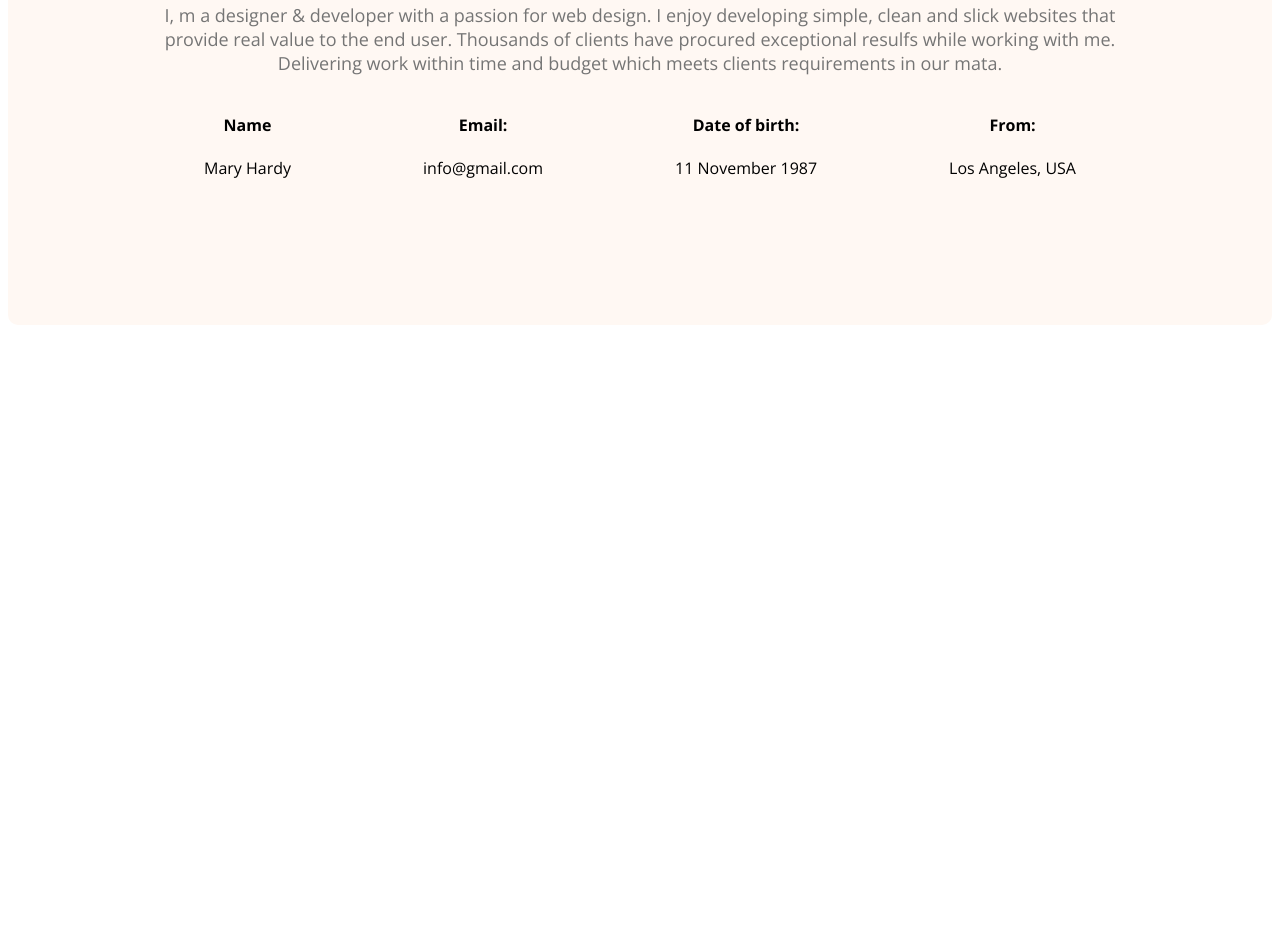
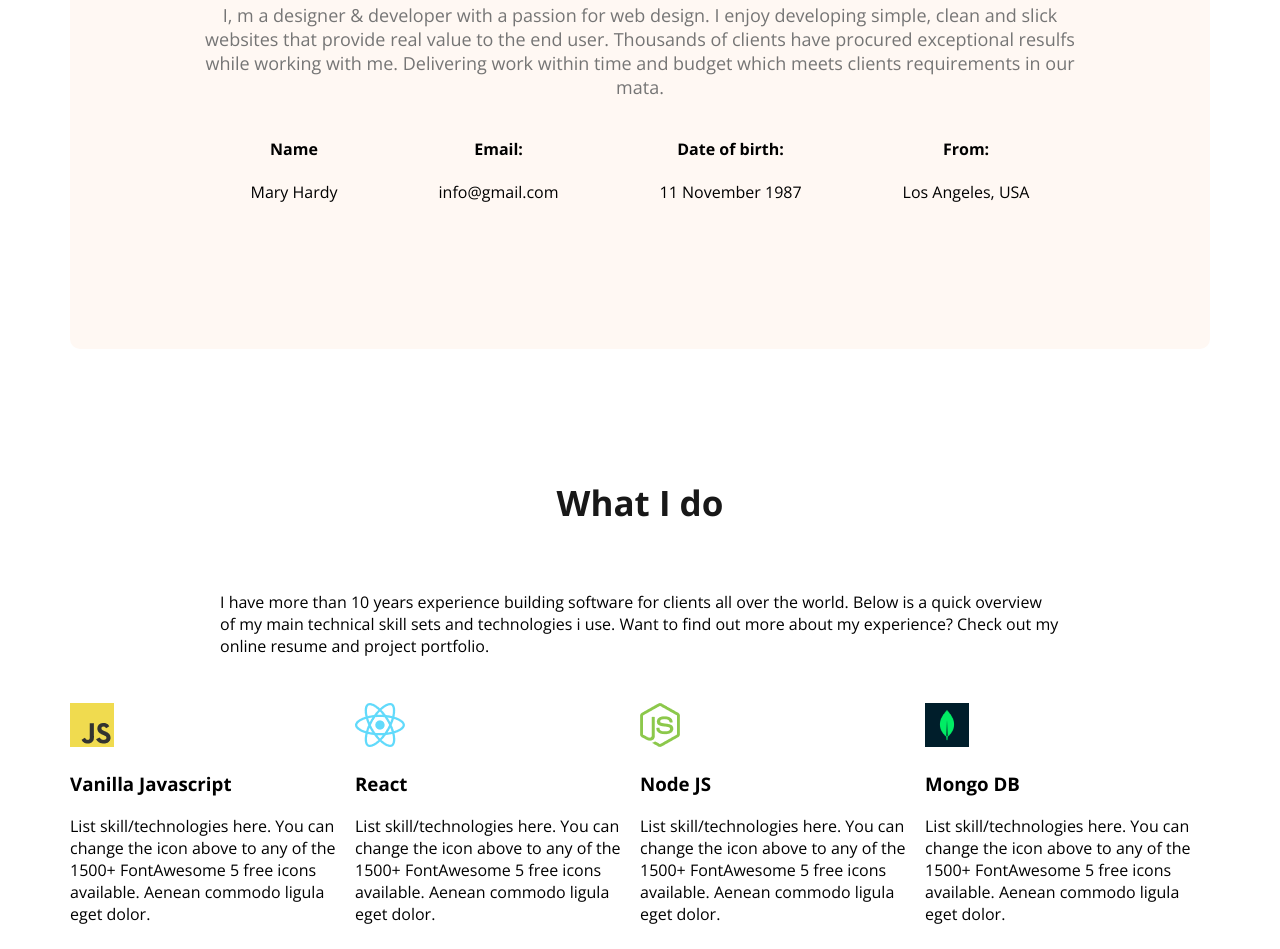
Before and after one commit to NahidRuhan/portfolio, a plain HTML site: page index.html in a window 1280 px wide. Shown: the part 1142-2091 px from the top of the page. Before the commit the page ends 1597 px from the top, so only its background shows below. Drawn offline with nearby package versions, Linux system fonts and the light colour scheme.

```diff
--- a/index.html
+++ b/index.html
@@ -15,9 +15,7 @@
 
   <body>
     <header class="header">
-
       <nav>
-
         <h3 class="nav-title">Ma<span class="text-primary">r</span>y</h3>
 
         <ul>
@@ -25,35 +23,35 @@
           <li><a href="">Blog</a></li>
           <li><button class="btn-primary">Hire me</button></li>
         </ul>
-
       </nav>
 
       <div class="banner">
-
         <div class="banner-content">
-
           <h3 class="banner-greeting">Hi, I am</h3>
           <h1 class="banner-title">Mary Hardy</h1>
-            <p class="banner-description">Shot what able cold new see hold.Friendly as an betrayed formerly he. Morning because as to society behaved moments.</p>
+          <p class="banner-description">
+            Shot what able cold new see hold.Friendly as an betrayed formerly
+            he. Morning because as to society behaved moments.
+          </p>
           <button class="btn-primary">Download CV</button>
           <button class="btn-primary">Contact</button>
-
         </div>
 
-        <img class="profile-pic" src="images/hardy.png" alt="hardy">
-
+        <img class="profile-pic" src="images/hardy.png" alt="hardy" />
       </div>
-
     </header>
 
-    <main></main>
-
+    <main>
       <section class="about">
-
         <h3 class="section-title">About Me</h3>
-        <p class="section-description">I, m a designer & developer with a passion for web design. I enjoy developing simple, clean and slick websites that provide real value to the end user. Thousands of clients have procured exceptional resulfs while working with me. Delivering work within time and budget which meets clients requirements in our mata.</p>
+        <p class="section-description">
+          I, m a designer & developer with a passion for web design. I enjoy
+          developing simple, clean and slick websites that provide real value to
+          the end user. Thousands of clients have procured exceptional resulfs
+          while working with me. Delivering work within time and budget which
+          meets clients requirements in our mata.
+        </p>
         <div class="about-info-container">
-
           <!-- .about-info*4>h4.info-title+p.info-description -->
 
           <div class="about-info">
@@ -72,12 +70,49 @@
             <h4 class="info-title">From:</h4>
             <p class="info-description">Los Angeles, USA</p>
           </div>
+        </div>
+      </section>
+
+      <!-- what I do section -->
+
+      <section>
+        <h3 class="section-title">What I do</h3>
+        <p id="what-i-do-description" class="section-sedcription">
+          I have more than 10 years experience building software for clients all
+          over the world. Below is a quick overview of my main technical skill
+          sets and technologies i use. Want to find out more about my
+          experience? Check out my online resume and project portfolio.
+        </p>
+      </section>
+
+      <div class="skils-container">
+
+        <!-- .skill*4>img+h3.skill-title+p.skill-description -->
+
+        <div class="skill">
+            <img src="images/icons/js.png" alt="js">
+            <h3 class="skill-title">Vanilla Javascript</h3>
+            <p class="skill-description">List skill/technologies here. You can change the icon above to any of the 1500+ FontAwesome 5 free icons available. Aenean commodo ligula eget dolor.</p>
+        </div>
+        <div class="skill">
+            <img src="images/icons/react.png" alt="react">
+            <h3 class="skill-title">React</h3>
+            <p class="skill-description">List skill/technologies here. You can change the icon above to any of the 1500+ FontAwesome 5 free icons available. Aenean commodo ligula eget dolor.</p>
+        </div>
+        <div class="skill">
+            <img src="images/icons/nodejs.png" alt="node">
+            <h3 class="skill-title">Node JS</h3>
+            <p class="skill-description">List skill/technologies here. You can change the icon above to any of the 1500+ FontAwesome 5 free icons available. Aenean commodo ligula eget dolor.</p>
+        </div>
+        <div class="skill">
+            <img src="images/icons/mongo.png" alt="mongo">
+            <h3 class="skill-title">Mongo DB</h3>
+            <p class="skill-description">List skill/technologies here. You can change the icon above to any of the 1500+ FontAwesome 5 free icons available. Aenean commodo ligula eget dolor.</p>
+        </div>
 
       </div>
-
-    </section>
+    </main>
 
     <footer></footer>
-
   </body>
 </html>
--- a/style/style.css
+++ b/style/style.css
@@ -111,9 +111,9 @@
 
 /* main section styles */
 
-main{
-    max-width: 1140px;
-    margin: 0 auto;
+main {
+  max-width: 1140px;
+  margin: 0 auto;
 }
 
 /* about section styles */
@@ -125,10 +125,19 @@
   margin: 130px 0px;
 }
 
-.about-info-container{
-    display: flex;
-    justify-content: space-around;
+.about-info-container {
+  display: flex;
+  justify-content: space-around;
 }
-.about-info{
-    text-align: center;
+
+.about-info {
+  text-align: center;
 }
+
+#what-i-do-description {
+  padding: 30px 150px;
+}
+
+.skils-container {
+  display: flex;
+}
```
Lines whose indentation alone changed are shown as unchanged.
